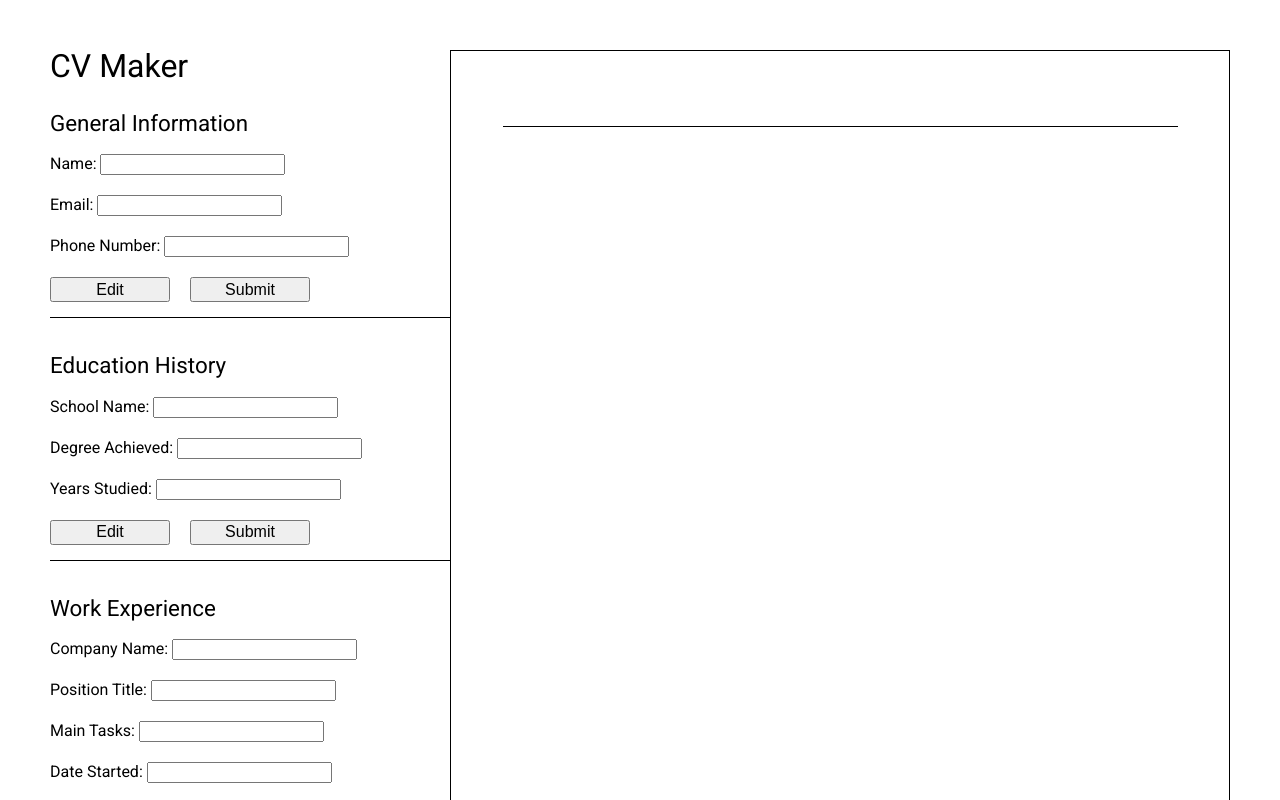
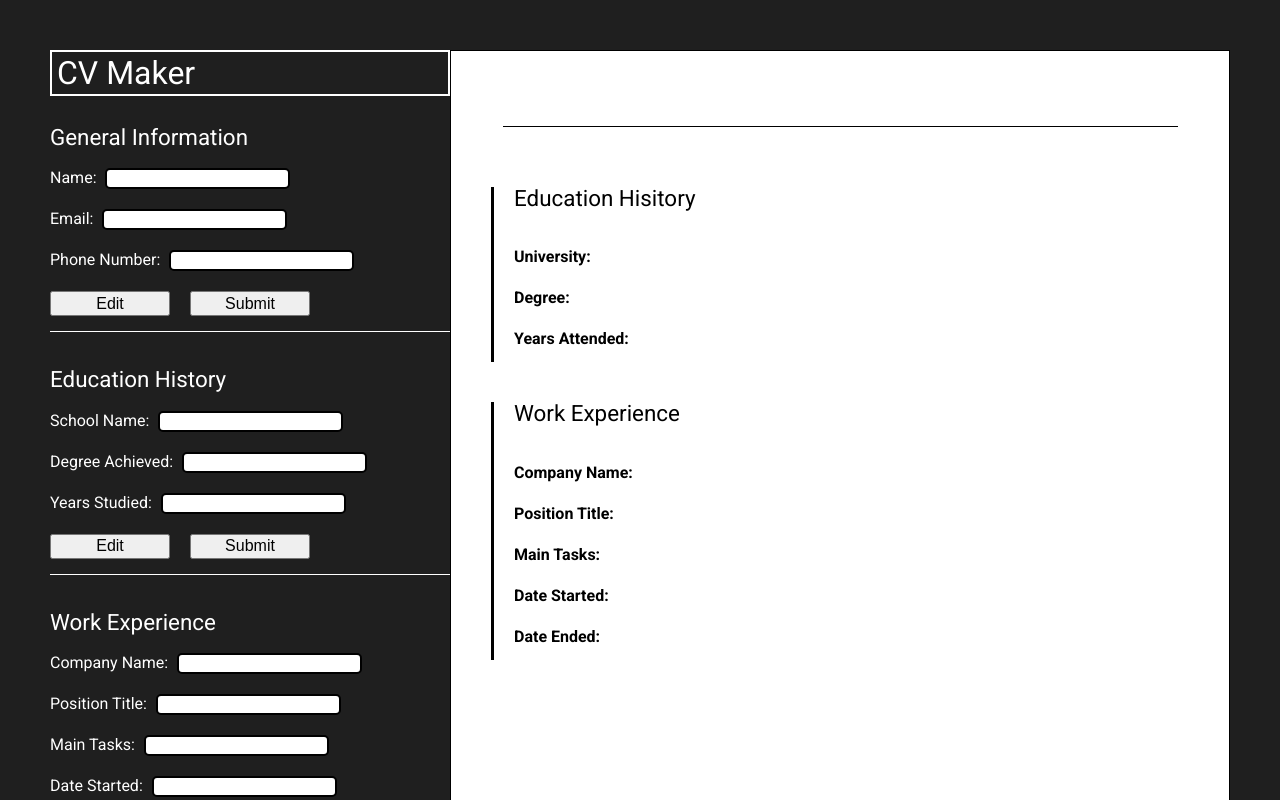
Before and after one commit to romangdev/cv-project, a React (Create React App) app: page / in a window 1280 px wide. Shown: the top 800 px of the page. Built offline with nearby package versions, Linux system fonts and the light colour scheme.

Commit message:
Add color style and finish CV layout

```diff
--- a/src/components/FormRender.js
+++ b/src/components/FormRender.js
@@ -6,20 +6,26 @@ export default class FormRender extends React.Component {
     return(
       <div className="CV">
         <div className="gen-info-cv">
-          <p className="gen-info-name">{this.props.genInfoArr[0]}</p>
+          <h2 className="gen-info-name">{this.props.genInfoArr[0]}</h2>
           <div>
             <p>{this.props.genInfoArr[1]}</p>
             <p>{this.props.genInfoArr[2]}</p>
           </div>
         </div>
-        <p>{this.props.educationArr[0]}</p>
-        <p>{this.props.educationArr[1]}</p>
-        <p>{this.props.educationArr[2]}</p>
-        <p>{this.props.experienceArr[0]}</p>
-        <p>{this.props.experienceArr[1]}</p>
-        <p>{this.props.experienceArr[2]}</p>
-        <p>{this.props.experienceArr[3]}</p>
-        <p>{this.props.experienceArr[4]}</p>
+        <div className="education-cv">
+          <h2>Education Hisitory</h2>
+          <p><strong>University: </strong> {this.props.educationArr[0]}</p>
+          <p><strong>Degree: </strong>{this.props.educationArr[1]}</p>
+          <p><strong>Years Attended: </strong>{this.props.educationArr[2]}</p>
+        </div>
+        <div className="experience-cv">
+          <h2>Work Experience</h2>
+          <p><strong>Company Name: </strong>{this.props.experienceArr[0]}</p>
+          <p><strong>Position Title: </strong>{this.props.experienceArr[1]}</p>
+          <p><strong>Main Tasks: </strong>{this.props.experienceArr[2]}</p>
+          <p><strong>Date Started: </strong>{this.props.experienceArr[3]}</p>
+          <p><strong>Date Ended: </strong>{this.props.experienceArr[4]}</p>
+        </div>
       </div>
     );
   }
--- a/src/styles/App.css
+++ b/src/styles/App.css
@@ -53,6 +53,11 @@ table {
 
 /* MAIN CSS */
 
+html {
+  background-color: rgb(31, 31, 31);
+  color: white;
+}
+
 .App {
   margin: 50px;
   display: flex;
@@ -65,9 +70,17 @@ table {
   min-width: 400px;
 }
 
+input {
+  margin-left: 5px;
+  border-radius: 5px;
+  border: 2px solid black;
+}
+
 h1 {
   margin-bottom: 30px;
   font-size: 2em;
+  border: 2px solid white;
+  padding: 5px;
 }
 
 h2 {
@@ -76,7 +89,7 @@ h2 {
 
 .form-section {
   padding-bottom: 15px;
-  border-bottom: 1px solid black;
+  border-bottom: 1px solid white;
   margin-bottom: 20px;
 }
 
@@ -104,10 +117,30 @@ button {
   flex-direction: column;
   align-items: center;
   padding: 60px 0;
+  color: black;
+  background-color: white;
 }
 
 .CV div {
   width: 675px;
+}
+
+strong {
+  font-weight: bold;
+}
+
+.education-cv, .experience-cv {
+  margin-bottom: 40px;
+  display: flex;
+  flex-direction: column;
+  gap: 25px;
+  border-left: 3px solid black;
+  padding-left: 20px;
+  padding-bottom: 15px;;
+}
+
+.education-cv h2, .experience-cv h2 {
+  margin-bottom: 15px;
 }
 
 .gen-info-cv div {
@@ -122,8 +155,9 @@ button {
 .gen-info-cv div {
   display: flex;
   flex-direction: row;
-  justify-content: space-around;
+  justify-content: center;
   gap: 40px;
+  margin: 20px 0 40px 0;
 }
 
 .gen-info-name {
```
